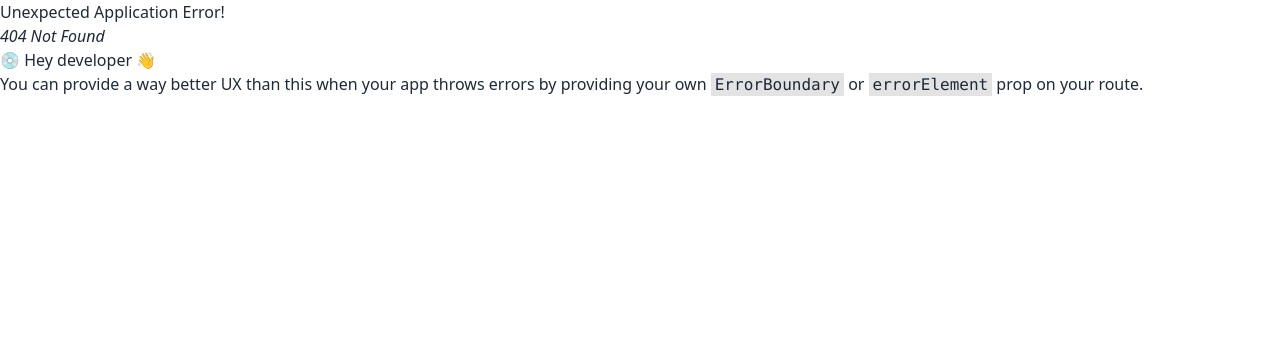
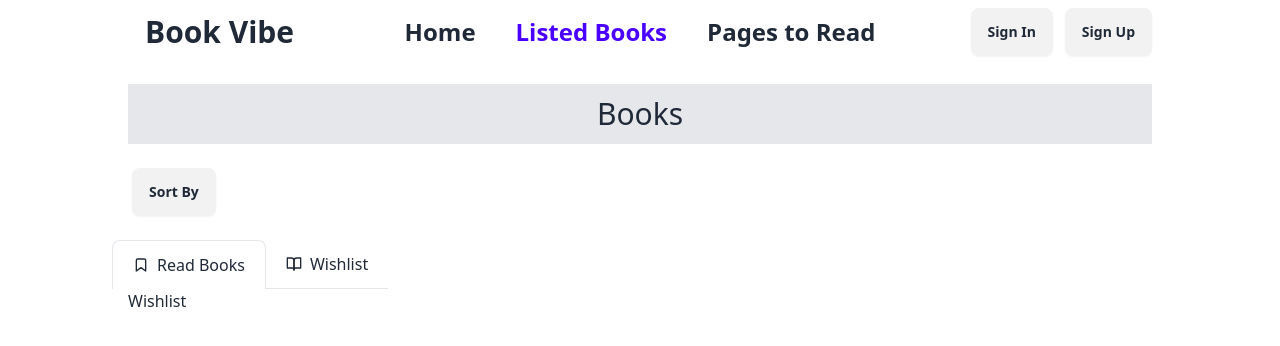
Before and after one commit to deveshbis/book-vibe, a React app: page /listedBooks/wishlist in a window 1280 px wide. Before the commit this address had no page. Shown: the top 346 px of the page. Built offline with nearby package versions, Linux system fonts and the light colour scheme; the HTML template or start-up script is replaced by a standard one.

Commit message:
listed book read button clicked to added data local storage

```diff
--- a/package.json
+++ b/package.json
@@ -13,6 +13,7 @@
     "prop-types": "^15.8.1",
     "react": "^18.2.0",
     "react-dom": "^18.2.0",
+    "react-hot-toast": "^2.4.1",
     "react-router-dom": "^6.22.3"
   },
   "devDependencies": {
--- /dev/null
+++ b/src/Router/Routes.jsx
@@ -0,0 +1,49 @@
+import { createBrowserRouter } from "react-router-dom";
+import MainLayouts from "../Layout/MainLayouts";
+import Home from "../pages/Home";
+import ListedBooks from "../pages/ListedBooks";
+import Book from "../pages/Book";
+import PagesToRead from "../pages/PagesToRead";
+import ReadBooksContent from "../component/ReadBooksContent";
+import Wishlist from "../component/Wishlist";
+
+export const router = createBrowserRouter([
+    {
+        path: "/",
+        element: <MainLayouts></MainLayouts>,
+        children: [
+            {
+                path: '/',
+                element: <Home></Home>,
+
+            },
+            {
+                path: "/listedBooks",
+                element: <ListedBooks></ListedBooks>,
+                children: [
+                    {
+                        index: true,
+                        element: <ReadBooksContent></ReadBooksContent>,
+
+
+                    },
+                    {
+                        path: 'wishlist',
+                        element: <Wishlist></Wishlist>,
+
+                    },
+                ],
+            },
+            {
+                path: "/book/:bookId",
+                element: <Book></Book>,
+
+            },
+            {
+                path: "/pagesToRead",
+                element: <PagesToRead></PagesToRead>,
+            },
+        ]
+    },
+
+]);
--- /dev/null
+++ b/src/Utilities/localStored.js
@@ -0,0 +1,13 @@
+export const saveToLocalStorage = (data) => {
+    const saveData = JSON.parse(localStorage.getItem("read") || "[]");
+
+    const existedData = saveData.find((item) => item.bookId === parseInt(data.bookId));
+
+    if (existedData === undefined) {
+        saveData.push(data);
+        localStorage.setItem("read", JSON.stringify(saveData));
+        alert("Added Successfully");
+    } else {
+        alert("Already Added");
+    }
+};
--- /dev/null
+++ b/src/component/ReadBooksContent.jsx
@@ -0,0 +1,25 @@
+
+
+
+const ReadBooksContent = () => {
+
+
+
+    return (
+        <div>
+            <h1>Read Books:</h1>
+            <div className="hero min-h-screen bg-base-200">
+                <div className="hero-content flex-col lg:flex-row">
+                    <img src="https://daisyui.com/images/stock/photo-1635805737707-575885ab0820.jpg" className="max-w-sm rounded-lg shadow-2xl" />
+                    <div>
+                        <h1 className="text-5xl font-bold">Box Office News!</h1>
+                        <p className="py-6">Provident cupiditate voluptatem et in. Quaerat fugiat ut assumenda excepturi exercitationem quasi. In deleniti eaque aut repudiandae et a id nisi.</p>
+                        <button className="btn btn-primary">Get Started</button>
+                    </div>
+                </div>
+            </div>
+        </div>
+    );
+};
+
+export default ReadBooksContent;
--- /dev/null
+++ b/src/component/Wishlist.jsx
@@ -0,0 +1,11 @@
+
+
+const Wishlist = () => {
+    return (
+        <div>
+            <h1>Wishlist</h1>
+        </div>
+    );
+};
+
+export default Wishlist;
--- a/src/pages/Book.jsx
+++ b/src/pages/Book.jsx
@@ -1,6 +1,8 @@
 import { useEffect, useState } from "react";
 import { Link, useParams } from "react-router-dom";
 import useBookData from "../Hook/useBookData";
+import { saveToLocalStorage } from "../Utilities/localStored";
+
 
 const Book = () => {
     const [singleData, setSingleData] = useState({});
@@ -8,18 +10,22 @@ const Book = () => {
     const { data, loading } = useBookData();
 
 
-    console.log(bookId, singleData);
+
 
     useEffect(() => {
         if (data) {
             const singleData = data.find(item => item.bookId == bookId);
-            console.log(singleData);
             setSingleData(singleData);
 
         }
     }, [data, bookId]);
 
     const { image, bookName, author, category, rating, review, tags, totalPages, publisher, yearOfPublishing } = singleData || {};
+
+    const handleRead =() =>{
+        saveToLocalStorage(singleData);
+
+    }
 
     return (
         <div className="mt-12 px-32">
@@ -64,7 +70,7 @@ const Book = () => {
 
                         </div>
                         <div className="flex flex-col space-y-4 sm:items-center sm:justify-center sm:flex-row sm:space-y-0 sm:space-x-4 lg:justify-start mt-5">
-                            <Link to='/listedBooks' ><button className="bg-green-500 p-3 rounded-lg">Read</button></Link>
+                            <Link to='/listedBooks' ><button onClick={handleRead} className="bg-green-500 p-3 rounded-lg">Read</button></Link>
                             <a rel="noopener noreferrer" href="#" ><button className="bg-green-500 p-3 rounded-lg">Wishlist</button></a>
                         </div>
                     </div>
--- a/src/pages/ListedBooks.jsx
+++ b/src/pages/ListedBooks.jsx
@@ -1,5 +1,5 @@
 import { useState } from "react";
-import { Link } from "react-router-dom";
+import { Link, Outlet } from "react-router-dom";
 
 
 const ListedBooks = () => {
@@ -15,18 +15,18 @@ const ListedBooks = () => {
                     <li><a>Item 2</a></li>
                 </ul>
             </div>
-            <div className="flex items-center -mx-4 overflow-x-auto overflow-y-hidden sm:justify-start flex-nowrap dark:bg-gray-100 dark:text-gray-800">
-                <Link onClick={ ()=> setTabIndex(0)}
-                // to =""
-                className={`flex items-center flex-shrink-0 px-5 py-3 space-x-2 ${tabIndex===0 ? 'border border-b-0':'border-b'} rounded-t-lg dark:border-gray-600 dark:text-gray-900`}>
+            <div className="flex items-center -mx-4 overflow-x-auto overflow-y-hidden sm:justify-start flex-nowrap dark:bg-gray-100 dark:text-gray-800 mt-5">
+                <Link onClick={() => setTabIndex(0)}
+                    to =""
+                    className={`flex items-center flex-shrink-0 px-5 py-3 space-x-2 ${tabIndex === 0 ? 'border border-b-0' : 'border-b'} rounded-t-lg dark:border-gray-600 dark:text-gray-900`}>
                     <svg xmlns="http://www.w3.org/2000/svg" viewBox="0 0 24 24" fill="none" stroke="currentColor" strokeWidth="2" strokeLinecap="round" strokeLinejoin="round" className="w-4 h-4">
                         <path d="M19 21l-7-5-7 5V5a2 2 0 0 1 2-2h10a2 2 0 0 1 2 2z"></path>
                     </svg>
                     <span>Read Books</span>
                 </Link>
-                <Link onClick={ ()=> setTabIndex(1)}
-                // to ={`Wishlist`}
-                className={`flex items-center flex-shrink-0 px-5 py-3 space-x-2 ${tabIndex===1 ? 'border border-b-0':'border-b'} rounded-t-lg dark:border-gray-600 dark:text-gray-900`}>
+                <Link onClick={() => setTabIndex(1)}
+                    to ={`wishlist`}
+                    className={`flex items-center flex-shrink-0 px-5 py-3 space-x-2 ${tabIndex === 1 ? 'border border-b-0' : 'border-b'} rounded-t-lg dark:border-gray-600 dark:text-gray-900`}>
                     <svg xmlns="http://www.w3.org/2000/svg" viewBox="0 0 24 24" fill="none" stroke="currentColor" strokeWidth="2" strokeLinecap="round" strokeLinejoin="round" className="w-4 h-4">
                         <path d="M2 3h6a4 4 0 0 1 4 4v14a3 3 0 0 0-3-3H2z"></path>
                         <path d="M22 3h-6a4 4 0 0 0-4 4v14a3 3 0 0 1 3-3h7z"></path>
@@ -35,6 +35,7 @@ const ListedBooks = () => {
                 </Link>
 
             </div>
+            <Outlet></Outlet>
         </div>
     );
 };
```
Also changed, not shown: src/main.jsx (+1 -32 lines), 1 other file (tests, documents, lock files or other folders).
